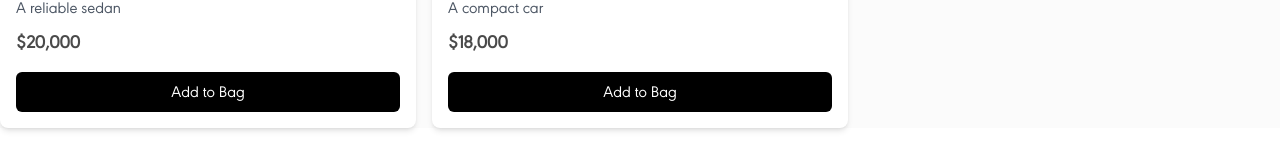
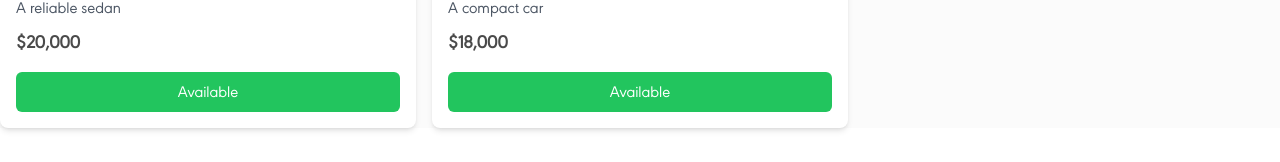
Before and after one commit to dinhtrkien/bayE-UI, a React (Vite) app: page /cars in a window 1280 px wide. Shown: the part 298-460 px from the top of the page. Built offline with nearby package versions, Linux system fonts and the light colour scheme; no server answers.

Commit message:
Update Wishlist.jsx

```diff
--- a/src/actors/buyer/pages/Wishlist.jsx
+++ b/src/actors/buyer/pages/Wishlist.jsx
@@ -1,17 +1,15 @@
 import React, { useState } from 'react';
 
 function CarWishlist() {
-    // Initialize cars with some sample data
     const [cars, setCars] = useState([
-      { id: 1, brand: 'Toyota', model: 'Camry', description: 'A reliable sedan', price: '$20,000', image: 'url-to-image', isAdded: false },
-      { id: 2, brand: 'Honda', model: 'Civic', description: 'A compact car', price: '$18,000', image: 'url-to-image', isAdded: false },
-      // Add more cars here
+      { id: 1, brand: 'Toyota', model: 'Camry', description: 'A reliable sedan', price: '$20,000', image: 'url-to-image', isSold: false },
+      { id: 2, brand: 'Honda', model: 'Civic', description: 'A compact car', price: '$18,000', image: 'url-to-image', isSold: false },
     ]);
 
     const toggleAddToBag = (carId) => {
       setCars((prevCars) =>
         prevCars.map((car) =>
-          car.id === carId ? { ...car, isAdded: !car.isAdded } : car
+          car.id === carId ? { ...car, isSold: !car.isSold } : car
         )
       );
     };
@@ -29,12 +27,12 @@ function CarWishlist() {
             <p className="text-gray-600">{car.description}</p>
             <p className="text-lg font-bold mt-2">{car.price}</p>
             <button
-              onClick={() => toggleAddToBag(car.id)}  // Add onClick event here
+              onClick={() => toggleAddToBag(car.id)}
               className={`mt-4 w-full py-2 rounded-md font-medium ${
-                car.isAdded ? 'bg-green-500 text-white' : 'bg-black text-white'
+                !car.isSold ? 'bg-green-500 text-white' : 'bg-black text-white'
               }`}
             >
-              {car.isAdded ? 'Added to Bag' : 'Add to Bag'}
+              {car.isSold ? 'Sold' : 'Available'}
             </button>
           </div>
         ))}
```
